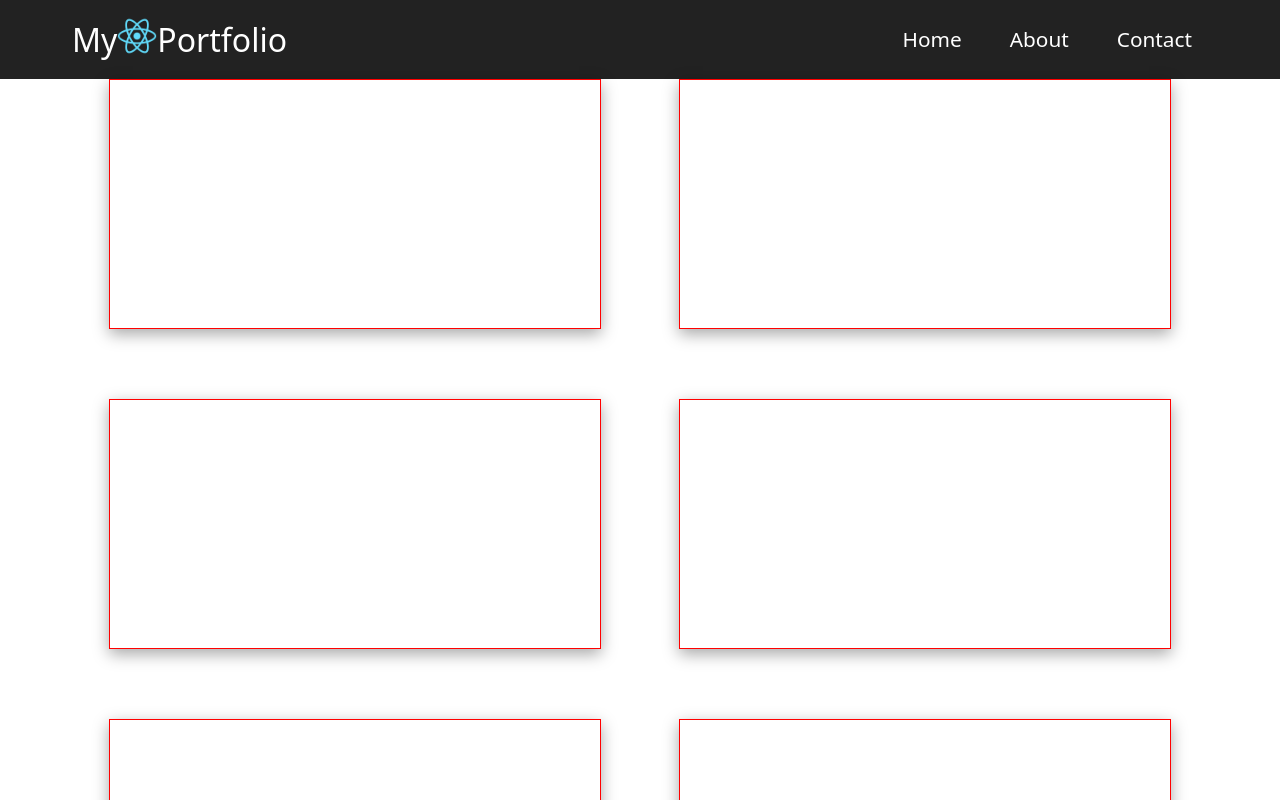
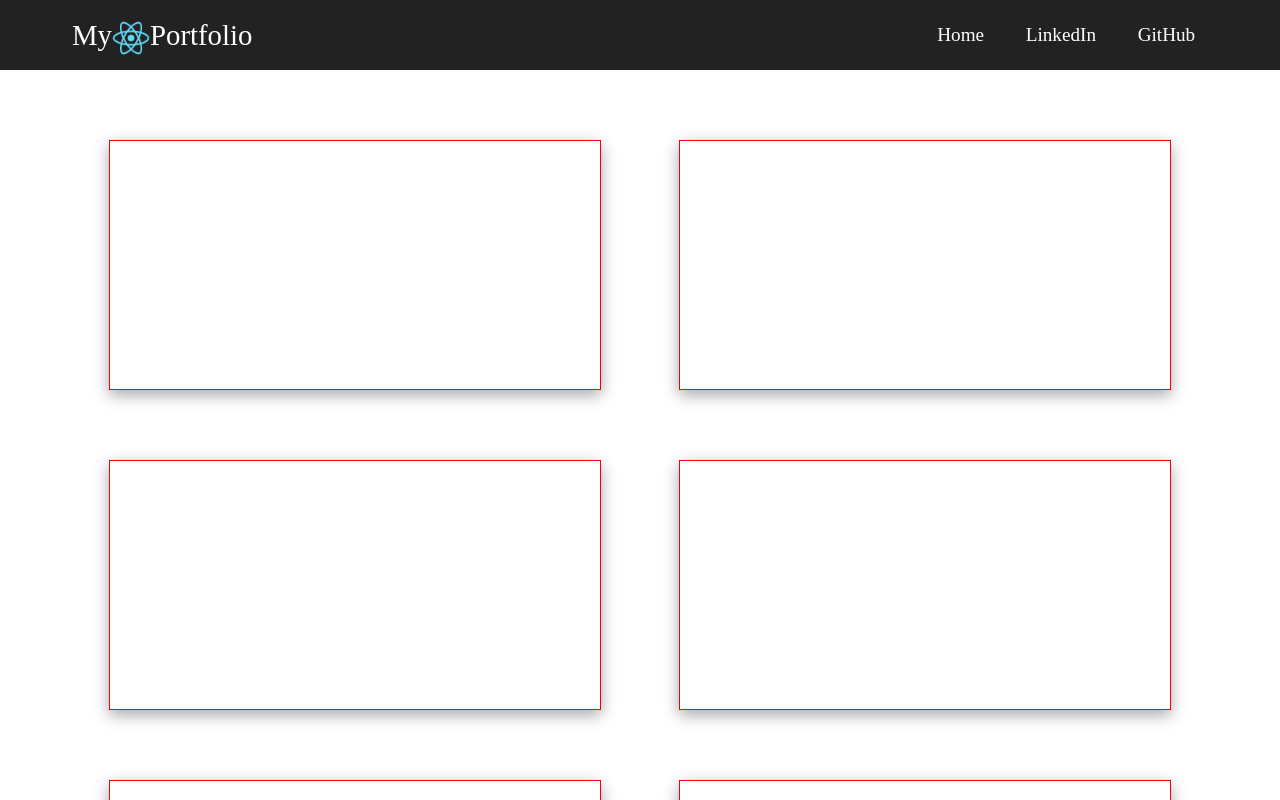
Before and after one commit to szotaksimon/REACT-portfolio, a React (Create React App) app: page / in a window 1280 px wide. Shown: the top 800 px of the page. Built offline with nearby package versions, Linux system fonts and the light colour scheme.

Commit message:
Navbar csiszolások

```diff
--- a/src/components/navigation/Navbar.jsx
+++ b/src/components/navigation/Navbar.jsx
@@ -1,12 +1,17 @@
 import classes from "../../styles/navbar/navbar.module.scss";
-
 
 function MainNavbar() {
   return (
     <nav className={classes.navbar}>
       <div className={classes.brand}>
         My
-        <img alt="React" src="logo192.png" width="40" height="40" className={classes.title} />
+        <img
+          alt="React"
+          src="logo192.png"
+          width="38"
+          height="38"
+          className={classes.title}
+        />
         Portfolio
       </div>
       <a href="#" className={classes.toggleB}>
@@ -17,35 +22,24 @@ function MainNavbar() {
       <div className={classes.navLinks}>
         <ul>
           <li>
-            <a href="#">Home</a>
+            <a href="http://localhost:3000/">Home</a>
           </li>
           <li>
-            <a href="#">About</a>
+            <a href="https://www.linkedin.com/" target="blank">
+              LinkedIn
+            </a>
           </li>
           <li>
-            <a href="#">Contact</a>
+            <a
+              href="https://github.com/szotaksimon/REACT-portfolio"
+              target="blank"
+            >
+              GitHub
+            </a>
           </li>
         </ul>
       </div>
     </nav>
-
-
-    // <Navbar bg="dark" variant="dark" classNameName={classes.navbar}>
-    //   <Container>
-    //     <Navbar.Brand href="#home" className={classes.brand}>My <img
-    //         alt=""
-    //         src="logo192.png"
-    //         width="30"
-    //         height="30"
-    //         className={classes.title}
-    //       />{' '}Portfolio
-    //       </Navbar.Brand>
-    //     <Nav>
-    //       <Nav.Link className={classes.link} href="https://www.linkedin.com/" target="_blank">LinkedIn</Nav.Link>
-    //       <Nav.Link className={classes.link} href="https://github.com/szotaksimon/REACT-portfolio" target="_blank">GitHub</Nav.Link>
-    //     </Nav>
-    //   </Container>
-    // </Navbar>
   );
 }
 
--- a/src/styles/navbar/navbar.module.scss
+++ b/src/styles/navbar/navbar.module.scss
@@ -1,4 +1,5 @@
 .navbar {
+  font-family: "Times New Roman", Times, serif;
   display: flex;
   justify-content: space-between;
   align-items: center;
@@ -6,12 +7,13 @@
   color: white;
   padding-inline-start: 5%;
   padding-inline-end: 5%;
+  margin-bottom: 70px;
   .brand {
-    font-size: 2rem;
+    font-size: 1.8rem;
     margin: 0.5rem;
     .title {
       display: inline-block;
-      vertical-align: top;
+      vertical-align: inline;
       color: white;
     }
   }
@@ -24,13 +26,16 @@
     li {
       list-style: none;
       &:hover {
-        background-color: #333;
+        a {
+          color: #61dbfb;
+          transition-duration: 0.15s;
+        }
       }
       a {
         text-decoration: none;
-        font-size: 1.3rem;
+        font-size: 1.2rem;
         color: white;
-        padding: 1.5rem;
+        padding: 1.3rem;
         display: block;
       }
     }
@@ -48,7 +53,7 @@
       height: 3px;
       width: 100%;
       background-color: white;
-      border-radius: 10px;
+      border-radius: 6px;
     }
   }
 }
```
